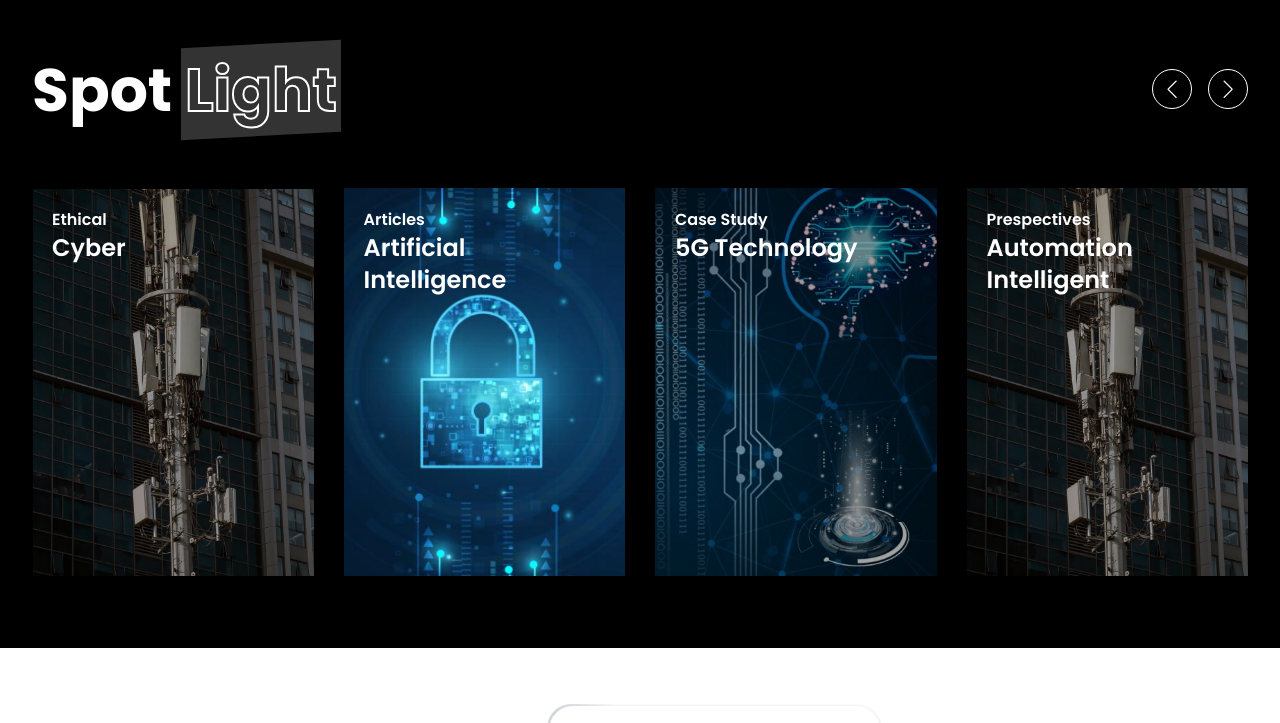
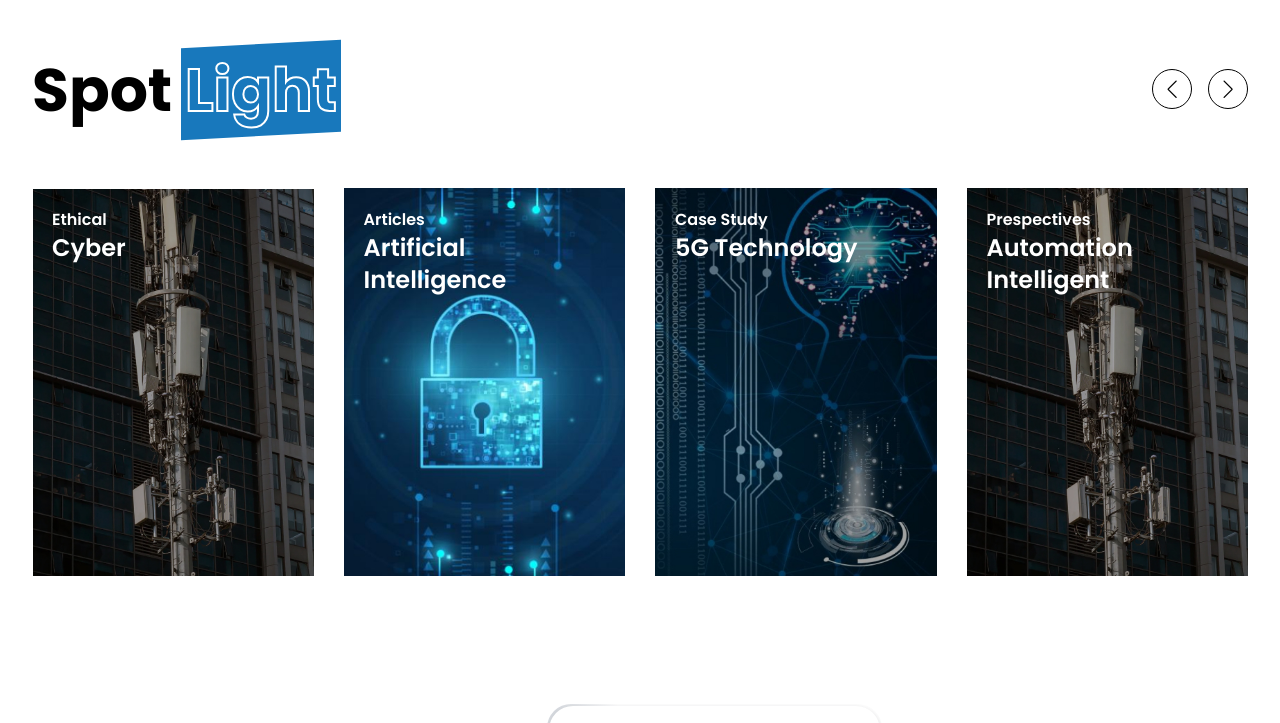
Before and after one commit to img-website/img-landing-demo, a website: page index.html in a window 1280 px wide. Shown: the top 723 px of the page. Drawn offline with nearby package versions, Linux system fonts and the light colour scheme.

Commit message:
background changes

```diff
--- a/index.html
+++ b/index.html
@@ -29,21 +29,21 @@
 
 <body>
   <!-- ----spotlight-cards-swiper -->
-  <section class=" py-12 bg-black">
+  <section class=" py-12 bg-white">
     <div class="mx-auto max-w-7xl px-6 lg:px-8 w-full h-full">
       <div class="flex items-center justify-between pb-7 sm:pb-10">
-        <div class="lg:text-6xl !leading-[140%] md:text-6xl text-4xl font-bold text-white">Spot
+        <div class="lg:text-6xl !leading-[140%] md:text-6xl text-4xl font-bold text-black">Spot
           <span
-            class="before:block before:absolute before:-inset-1 before:-skew-y-3 before:bg-white/20 relative inline-block">
-            <span class="relative text-white"><span
+            class="before:block before:absolute before:-inset-1 before:-skew-y-3 before:bg-theme2 relative inline-block">
+            <span class="relative text-black"><span
               class="[-webkit-text-fill-color:transparent] lg:[-webkit-text-stroke-width:2px] [-webkit-text-stroke-width:1px] [-webkit-text-stroke-color:white]">
               Light</span></span>
           </span>
 
         </div>
         <div class="hidden sm:flex items-center pt-5 gap-4">
-          <div class=" swiper-button-prev !static after:!text-sm md:after:!text-lg border border-white !backdrop-blur-md rounded-full !size-7  md:!size-10 after:!flex after:!items-center after:!text-white"></div>
-          <div class="swiper-button-next !static after:!text-sm md:after:!text-lg border border-white !backdrop-blur-md rounded-full !size-7 md:!size-10 after:!flex after:!items-center after:!text-white"  ></div>
+          <div class=" swiper-button-prev !static after:!text-sm md:after:!text-lg border border-black !backdrop-blur-md rounded-full !size-7  md:!size-10 after:!flex after:!items-center after:!text-black"></div>
+          <div class="swiper-button-next !static after:!text-sm md:after:!text-lg border border-black !backdrop-blur-md rounded-full !size-7 md:!size-10 after:!flex after:!items-center after:!text-black"  ></div>
         </div>
       </div>
 
```
Also changed, not shown: assets/css/output.css.
